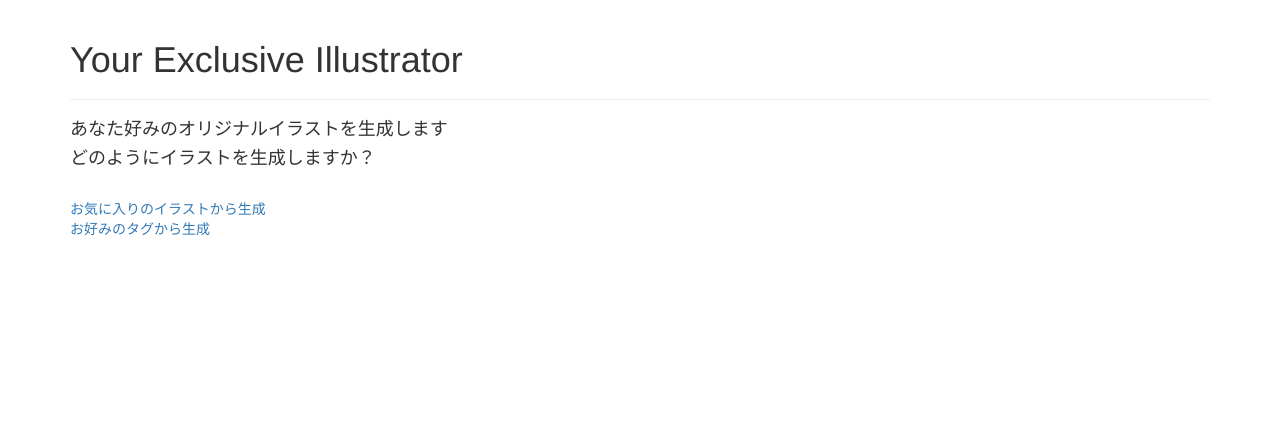
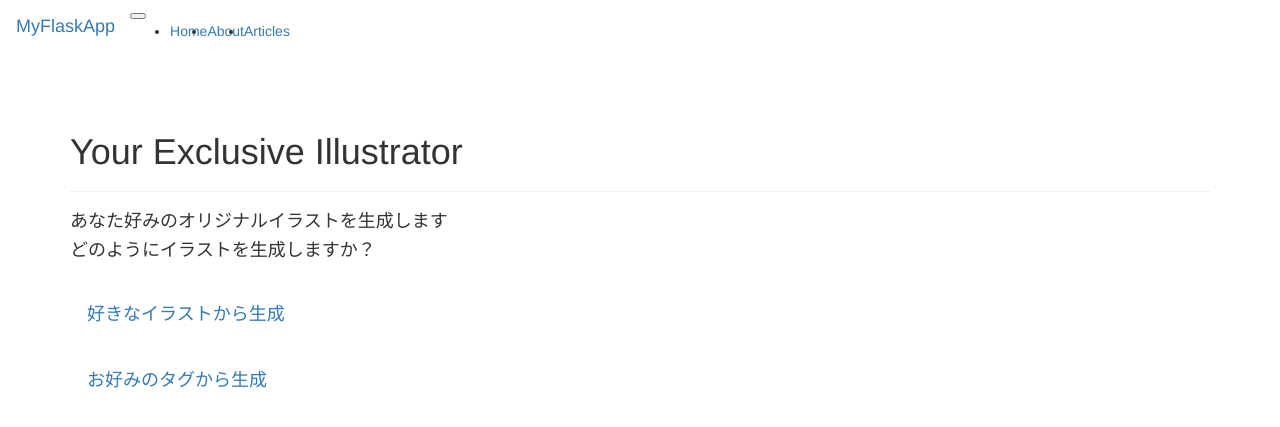
Before and after one commit to opeco17/illust_app, a Flask app: page / in a window 1280 px wide. Shown: the top 427 px of the page. Run offline with Flask 2, Linux system fonts and the light colour scheme; parts of the project's set-up code (start-up, migrations or seed data) failed here and were passed over; some libraries are stand-ins or nearby versions.

Commit message:
main page

```diff
--- a/app/app/src/forms.py
+++ b/app/app/src/forms.py
@@ -1,7 +1,6 @@
 from flask_wtf import FlaskForm
 from wtforms import BooleanField, SubmitField, FileField, ValidationError, RadioField, SelectField
 from wtforms.validators import DataRequired
-
 
 class IllustUploadForm(FlaskForm):
     illust = FileField('Upload Illust', validators=[ValidationError])
--- a/app/app/src/templates/base.html
+++ b/app/app/src/templates/base.html
@@ -5,13 +5,24 @@
 {% endblock %}
 
 {% block navbar %}
-<div class="navbar navbar-fixed-top">
-	<div class="container">
-	</div>
-<div>
+<!-- <nav class="navbar navbar-expand-lg navbar-light bg-light"> -->
+<nav class="navbar navbar-expand-lg navbar-dark bg-dark">
+    <a class="navbar-brand" href="#">MyFlaskApp</a>
+    <button class="navbar-toggler" type="button" data-toggle="collapse" data-target="#navbarNav" aria-controls="navbarNav" aria-expanded="false" aria-label="Toggle navigation">
+      <span class="navbar-toggler-icon"></span>
+    </button>
+    <div class="collapse navbar-collapse" id="navbarNav">
+        <ul class="navbar-nav">
+          <li class="nav-item active"><a class="nav-link" href="/">Home</a></li>
+          <li class="nav-item"><a class="nav-link" href="/about">About</a></li>
+          <li class="nav-item"><a class="nav-link" href="/articles">Articles</a></li>
+        </ul>
+    </div>
+</nav>
 {% endblock %}
 
 {% block content %}
+<br>
 <div class="container">
 	<div class="page-header">
 		<h1>Your Exclusive Illustrator</h1>
--- a/app/app/src/templates/index.html
+++ b/app/app/src/templates/index.html
@@ -4,7 +4,8 @@
 <h4>あなた好みのオリジナルイラストを生成します</h4>
 <h4>どのようにイラストを生成しますか？</h4>
 <br>
-<a href="{{ url_for('illust_condition')}}">お気に入りのイラストから生成</a>
+<a href="{{ url_for('illust_condition')}}" class="btn btn-outline-primary btn-lg">好きなイラストから生成</a>
 <br>
-<a href="{{ url_for('tag_condition')}}">お好みのタグから生成</a>
+<br>
+<a href="{{ url_for('tag_condition')}}" class="btn btn-outline-primary btn-lg">お好みのタグから生成</a>
 {% endblock %}
```
Also changed, not shown: app/app/src/templates/illust_condition_input.html (+7 -0 lines), app/app/src/upload_illust/1.png.
